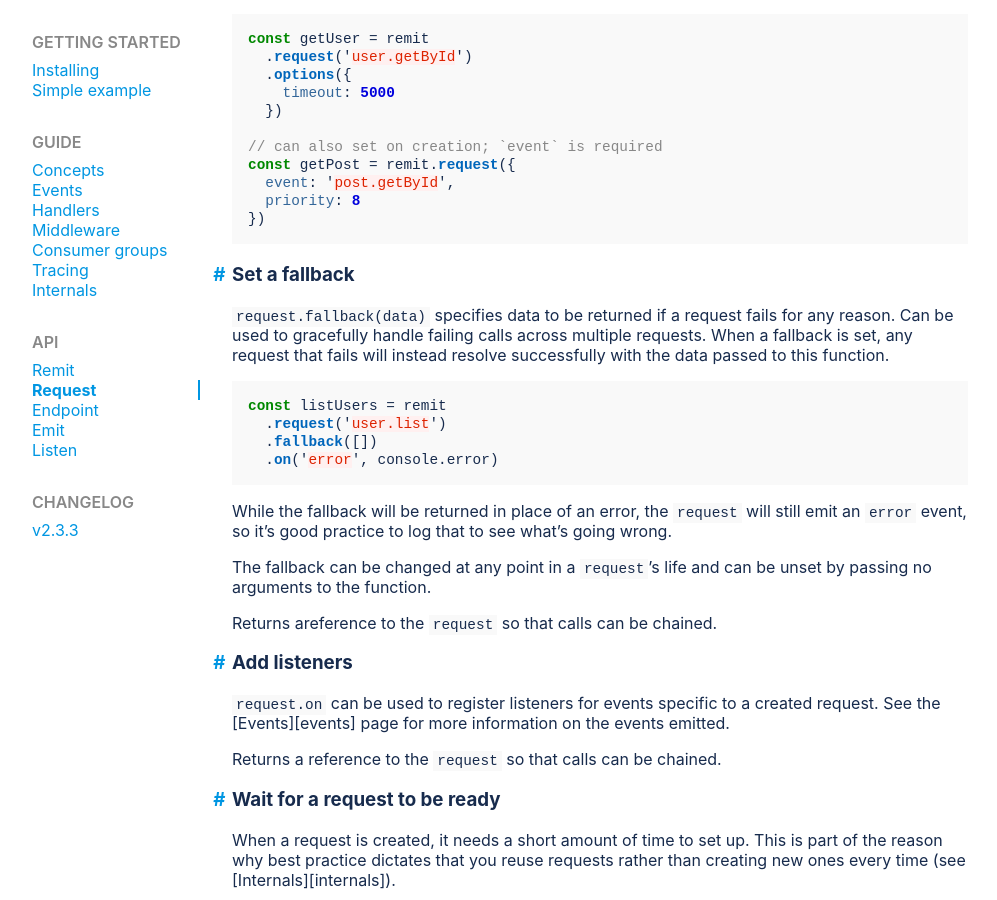
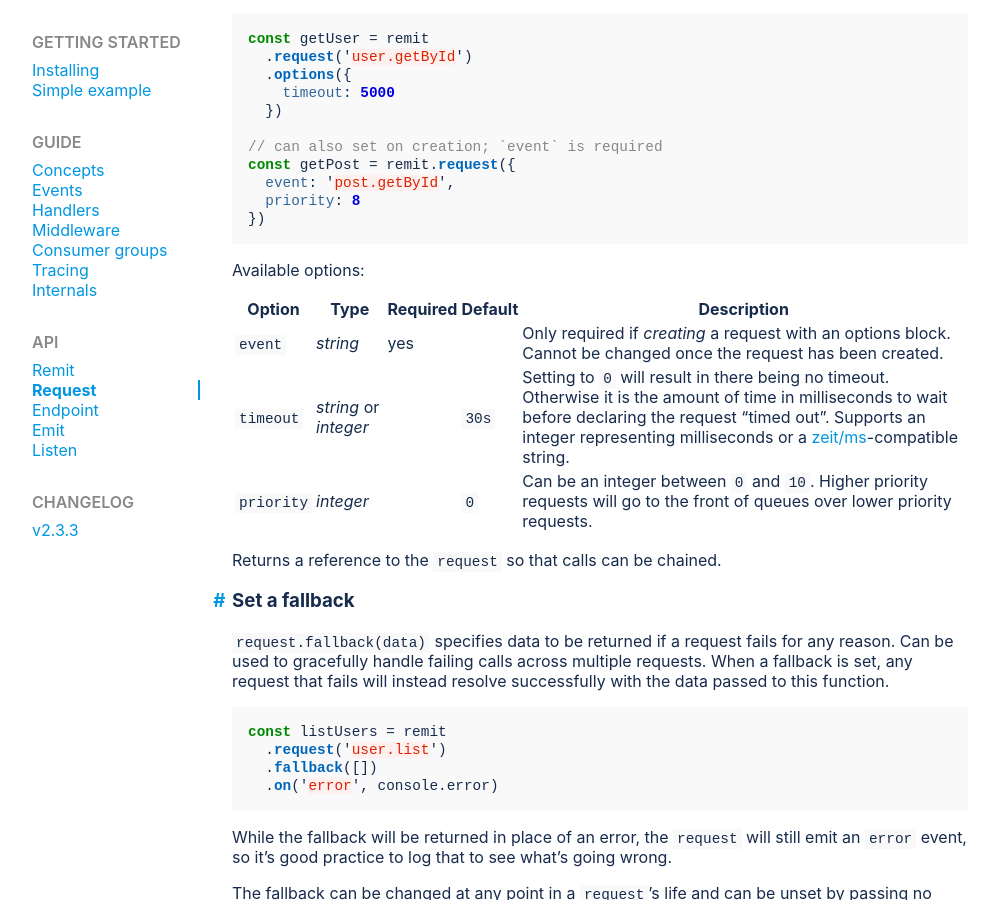
Before and after one commit to jpwilliams/remit, a Jekyll site: the page built from docs/_api/request.md, in a window 1280 px wide and 900 px high, scrolled down 1097 px. Shown: the whole window, without its empty margins (140-1137 px from the left). Built offline with Jekyll 4.4.1, drawn with Linux system fonts in a browser that asks for light colours.

Commit message:
📖(request api): add available options

```diff
--- a/docs/_api/request.md
+++ b/docs/_api/request.md
@@ -61,6 +61,16 @@ const getPost = remit.request({
 })
 {% endhighlight %}
 
+Available options:
+
+| Option | Type | Required | Default | Description |
+| ------------------------------------------------ |
+| `event` | _string_ | yes | | Only required if _creating_ a request with an options block. Cannot be changed once the request has been created. |
+| `timeout` | _string_ or _integer_ | | `30s` | Setting to `0` will result in there being no timeout. Otherwise it is the amount of time in milliseconds to wait before declaring the request "timed out". Supports an integer representing milliseconds or a [zeit/ms](https://github.com/zeit/ms)-compatible string.
+| `priority` | _integer_ | | `0` | Can be an integer between `0` and `10`. Higher priority requests will go to the front of queues over lower priority requests.
+
+Returns a reference to the `request` so that calls can be chained.
+
 ### Set a fallback
 
 `request.fallback(data)` specifies data to be returned if a request fails for any reason. Can be used to gracefully handle failing calls across multiple requests. When a fallback is set, any request that fails will instead resolve successfully with the data passed to this function.
```
